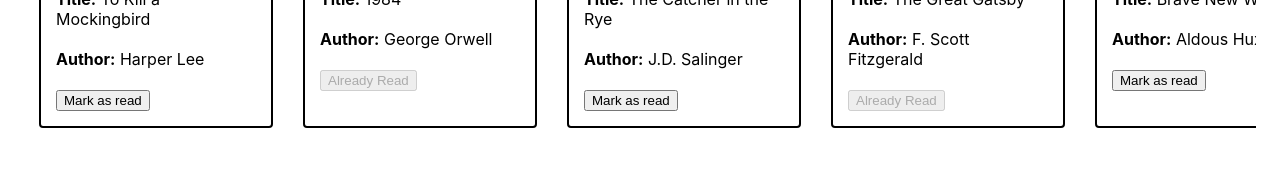
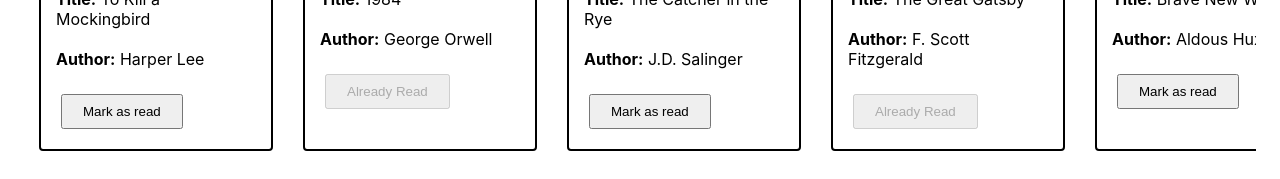
Before and after one commit to harshv5094/book-app, a React (Vite) app: page / in a window 1280 px wide. Shown: the part 479-658 px from the top of the page. Built offline with nearby package versions, Linux system fonts and the light colour scheme.

Commit message:
feat: Adding Button Padding

```diff
--- a/src/App.css
+++ b/src/App.css
@@ -24,3 +24,8 @@
   padding: 1rem;
   outline: auto;
 }
+
+button{
+  padding: 8px 20px;
+  margin: 5px;
+}
```
